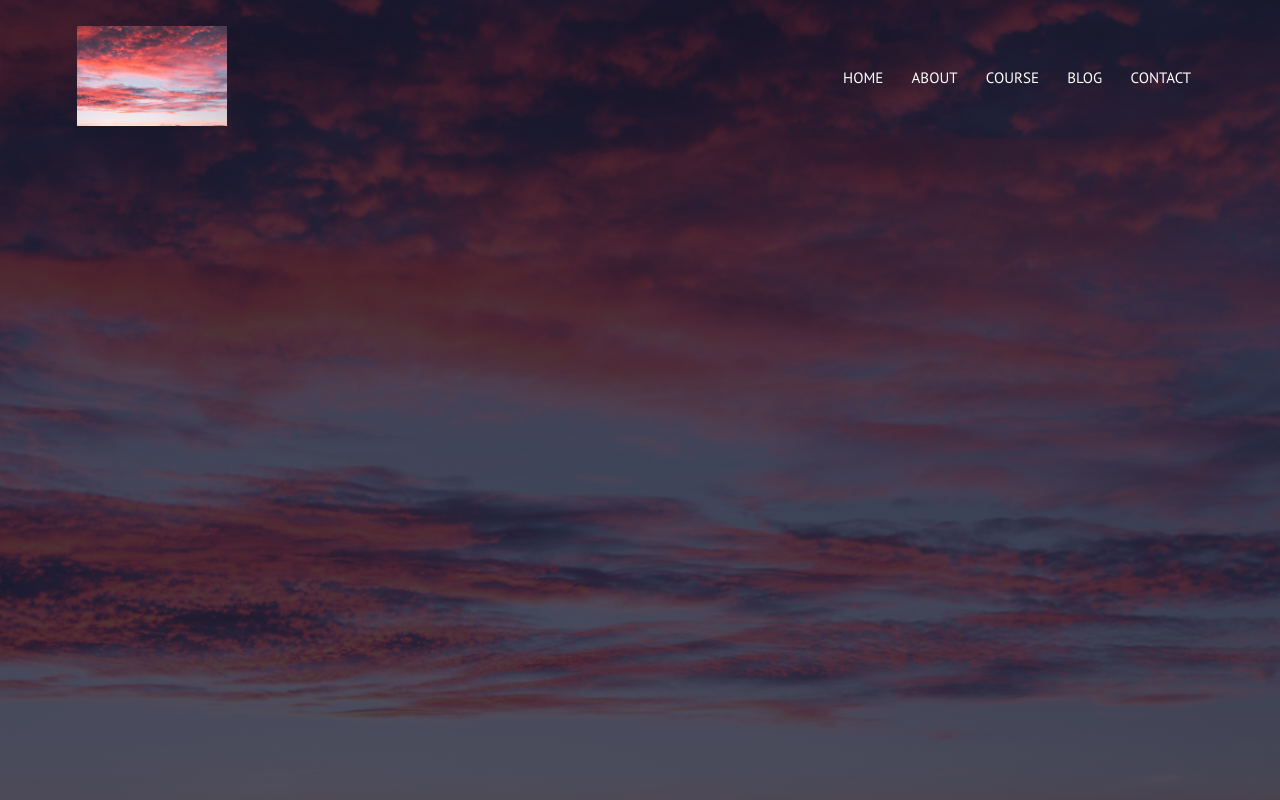
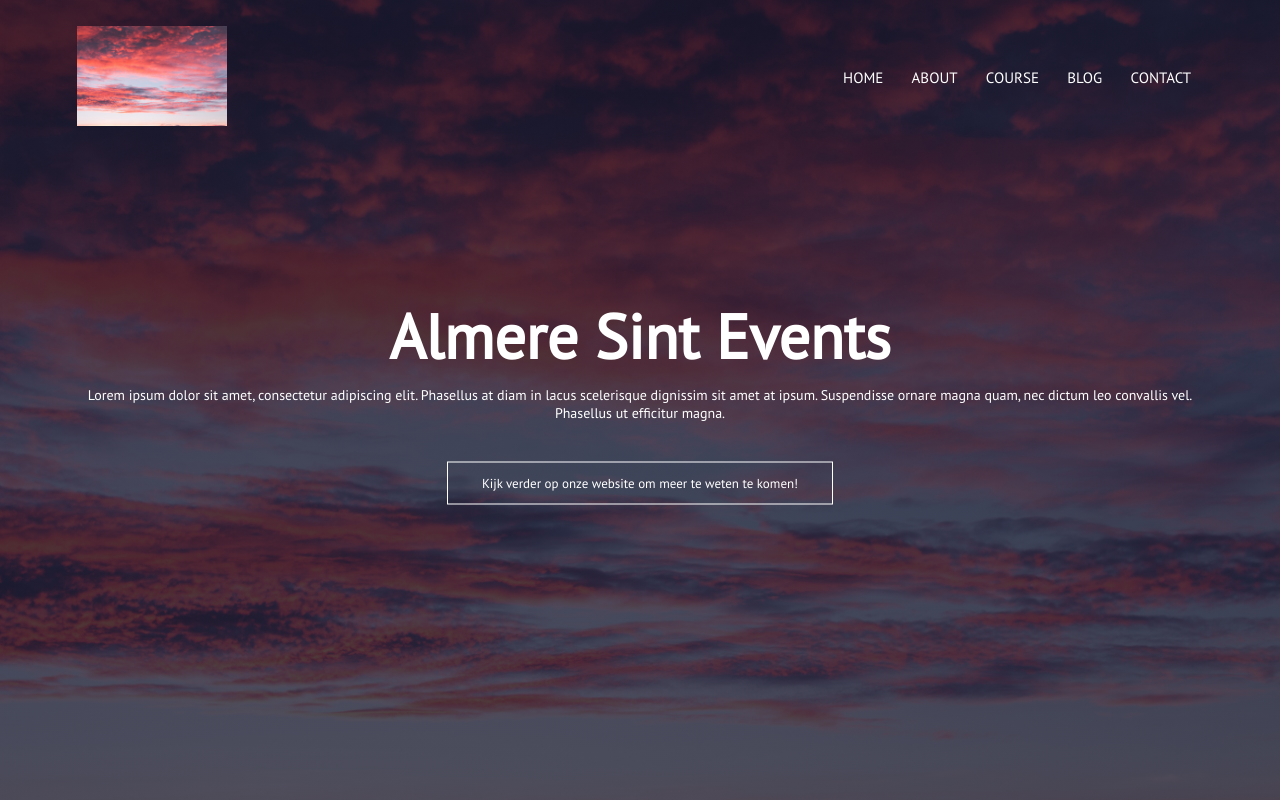
Before and after one commit to DylanEckhart/Sinterklaas-Website, a PHP site: page / in a window 1280 px wide. Run offline with PHP 8.4, Linux system fonts and the light colour scheme.

Commit message:
Version 1.4

```diff
--- a/index.html
+++ b/index.html
@@ -21,6 +21,14 @@
                 </ul>
             </div>
         </nav>
+        <div class="text-box">
+            <h1>Almere Sint Events</h1>
+            <p>
+
+
+                Lorem ipsum dolor sit amet, consectetur adipiscing elit. Phasellus at diam in lacus scelerisque dignissim sit amet at ipsum. Suspendisse ornare magna quam, nec dictum leo convallis vel. Phasellus ut efficitur magna.</p>
+            <a href="" class="hero-btn">Kijk verder op onze website om meer te weten te komen!</a>
+        </div>
     </section>
 </body>
 </html>
--- a/style.css
+++ b/style.css
@@ -56,6 +56,46 @@ nav img {
     width: 100%;
 }
 
+.text-box {
+    width: 90%;
+    color: #fff;
+    position: absolute;
+    top: 50%;
+    left: 50%;
+    transform: translate(-50%, -50%);
+    text-align: center;
+}
+
+.text-box h1 {
+    font-size: 62px;
+}
+
+.text-box p {
+    margin: 10px 0 40px;
+    font-size: 14px;
+    color: #fff;
+}
+
+.hero-btn {
+    display: inline-block;
+    text-decoration: none;
+    color: #fff;
+    border: 1px solid #fff;
+    padding: 12px 34px;
+    font-size: 13px;
+    background: transparent;
+    position: relative;
+    cursor: pointer;
+
+}
+
+.hero-btn:hover {
+    border: 1px solid #f44336;
+    background: #f44336;
+    transition: 1s;
+
+}
+
 @media(max-width: 700px) {
     .nav-links ul li {
         display: block;
```
